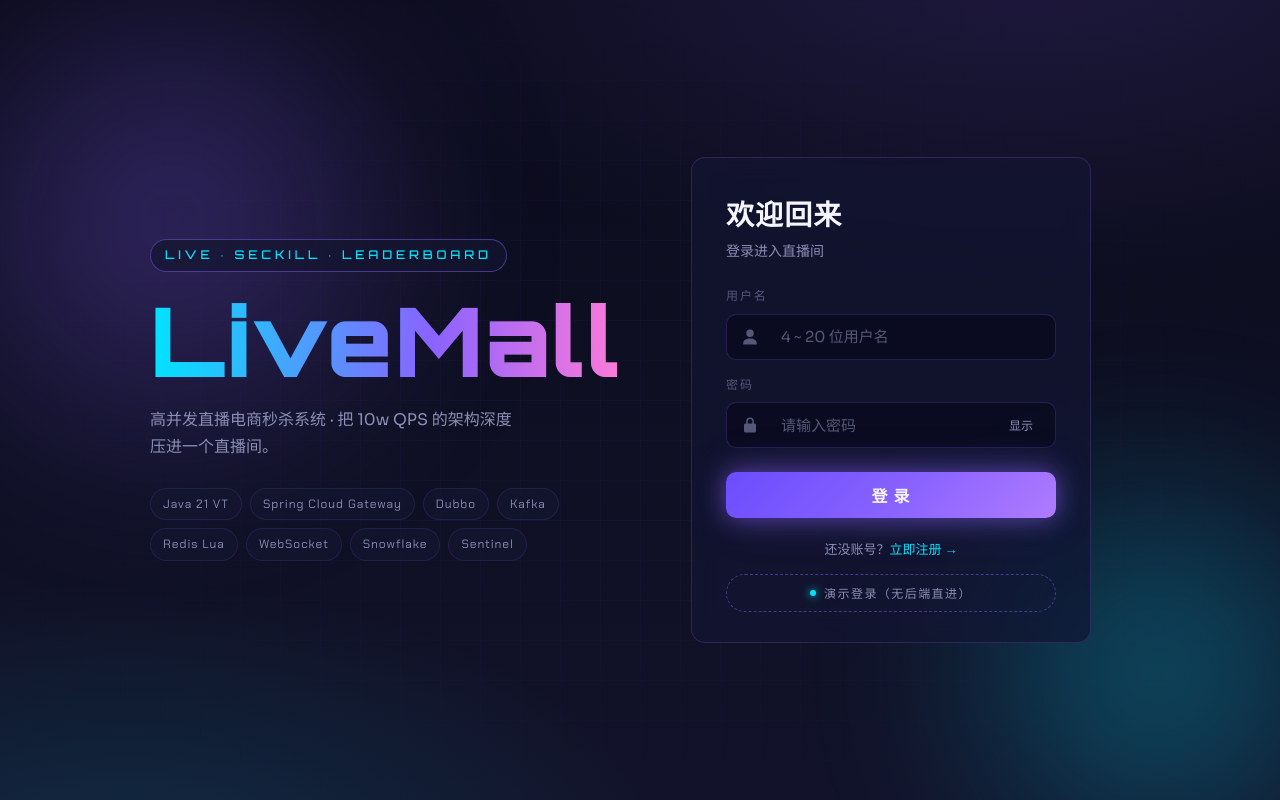
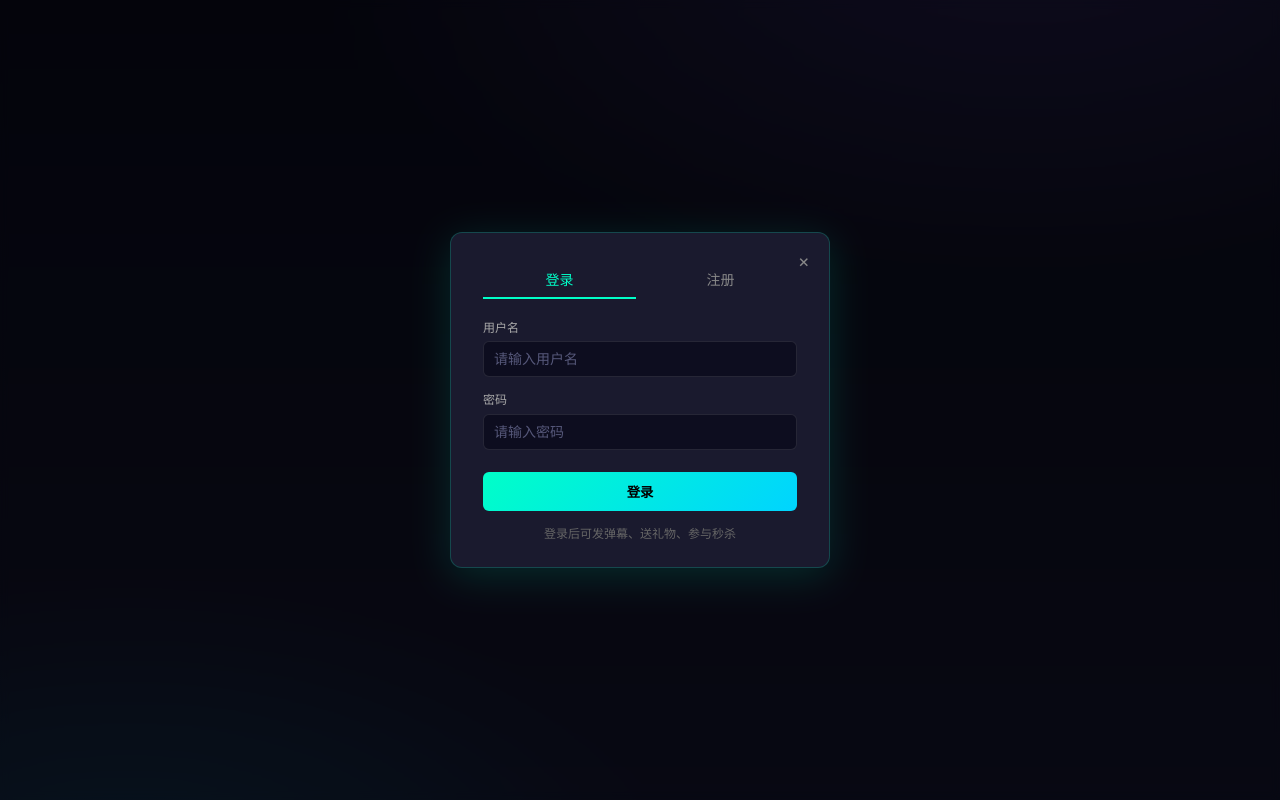
Before and after one commit to DarthJolumn/VTSeckillShortLink, a Vue app in the folder livemall-ui-vue/: page /anchor/stream in a window 1280 px wide. Before the commit this address led to /login. Built offline with nearby package versions, Linux system fonts and the light colour scheme; no server answers.

Commit message:
fix(ui): 修改前端登录与api接口等

```diff
--- a/livemall-ui-vue/src/App.vue
+++ b/livemall-ui-vue/src/App.vue
@@ -4,10 +4,11 @@
       <component :is="Component" :key="route.fullPath" />
     </transition>
   </router-view>
+  <LoginModal />
 </template>
 
 <script setup>
-// 顶层只承载路由出口与转场动效，业务布局由各 layout 负责
+import LoginModal from '@/components/auth/LoginModal.vue'
 </script>
 
 <style>
--- /dev/null
+++ b/livemall-ui-vue/src/components/auth/LoginModal.vue
@@ -0,0 +1,207 @@
+<template>
+  <Teleport to="body">
+    <div v-if="visible" class="login-modal-overlay" @click.self="close">
+      <div class="login-modal-card">
+        <button class="close-btn" @click="close">&times;</button>
+
+        <div class="tab-row">
+          <button :class="{ active: activeTab === 'login' }" @click="activeTab = 'login'">登录</button>
+          <button :class="{ active: activeTab === 'register' }" @click="activeTab = 'register'">注册</button>
+        </div>
+
+        <!-- 登录表单 -->
+        <form v-if="activeTab === 'login'" @submit.prevent="onLogin">
+          <div class="field">
+            <label>用户名</label>
+            <input v-model="loginForm.username" type="text" placeholder="请输入用户名" required />
+          </div>
+          <div class="field">
+            <label>密码</label>
+            <input v-model="loginForm.password" type="password" placeholder="请输入密码" required />
+          </div>
+          <p v-if="errMsg" class="error-msg">{{ errMsg }}</p>
+          <button type="submit" class="submit-btn" :disabled="loading">
+            {{ loading ? '登录中...' : '登录' }}
+          </button>
+        </form>
+
+        <!-- 注册表单 -->
+        <form v-else @submit.prevent="onRegister">
+          <div class="field">
+            <label>用户名</label>
+            <input v-model="regForm.username" type="text" placeholder="4-20 位字符" required />
+          </div>
+          <div class="field">
+            <label>密码</label>
+            <input v-model="regForm.password" type="password" placeholder="至少 8 位" required />
+          </div>
+          <div class="field">
+            <label>确认密码</label>
+            <input v-model="regForm.confirmPassword" type="password" placeholder="再输一次" required />
+          </div>
+          <div class="field">
+            <label>手机号（可选）</label>
+            <input v-model="regForm.phone" type="text" placeholder="11 位手机号" />
+          </div>
+          <p v-if="errMsg" class="error-msg">{{ errMsg }}</p>
+          <button type="submit" class="submit-btn" :disabled="loading">
+            {{ loading ? '注册中...' : '注册并登录' }}
+          </button>
+        </form>
+
+        <p class="hint">登录后可发弹幕、送礼物、参与秒杀</p>
+      </div>
+    </div>
+  </Teleport>
+</template>
+
+<script setup>
+import { ref, reactive } from 'vue'
+import { useLoginModal } from '@/composables/useLoginModal'
+
+const { visible, activeTab, handleLogin, handleRegister, close } = useLoginModal()
+
+const loading = ref(false)
+const errMsg = ref('')
+
+const loginForm = reactive({ username: '', password: '' })
+const regForm = reactive({ username: '', password: '', confirmPassword: '', phone: '' })
+
+async function onLogin() {
+  errMsg.value = ''
+  loading.value = true
+  try {
+    await handleLogin({ ...loginForm })
+    loginForm.username = ''
+    loginForm.password = ''
+  } catch (e) {
+    errMsg.value = e.message || '登录失败'
+  } finally {
+    loading.value = false
+  }
+}
+
+async function onRegister() {
+  errMsg.value = ''
+  if (regForm.password !== regForm.confirmPassword) {
+    errMsg.value = '两次密码不一致'
+    return
+  }
+  if (regForm.password.length < 8) {
+    errMsg.value = '密码至少 8 位'
+    return
+  }
+  loading.value = true
+  try {
+    await handleRegister({ ...regForm })
+    regForm.username = ''
+    regForm.password = ''
+    regForm.confirmPassword = ''
+    regForm.phone = ''
+  } catch (e) {
+    errMsg.value = e.message || '注册失败'
+  } finally {
+    loading.value = false
+  }
+}
+</script>
+
+<style scoped>
+.login-modal-overlay {
+  position: fixed;
+  inset: 0;
+  background: rgba(0, 0, 0, 0.55);
+  backdrop-filter: blur(4px);
+  display: flex;
+  align-items: center;
+  justify-content: center;
+  z-index: 9999;
+}
+.login-modal-card {
+  position: relative;
+  width: 380px;
+  padding: 28px 32px 24px;
+  border-radius: 12px;
+  background: #1a1a2e;
+  border: 1px solid rgba(0, 255, 200, 0.2);
+  box-shadow: 0 8px 40px rgba(0, 255, 200, 0.15);
+}
+.close-btn {
+  position: absolute;
+  top: 12px;
+  right: 14px;
+  background: none;
+  border: none;
+  color: #888;
+  font-size: 22px;
+  cursor: pointer;
+}
+.close-btn:hover { color: #fff; }
+.tab-row {
+  display: flex;
+  gap: 8px;
+  margin-bottom: 20px;
+}
+.tab-row button {
+  flex: 1;
+  padding: 8px;
+  border: none;
+  border-bottom: 2px solid transparent;
+  background: none;
+  color: #888;
+  font-size: 14px;
+  cursor: pointer;
+}
+.tab-row button.active {
+  color: #00ffc8;
+  border-bottom-color: #00ffc8;
+}
+.field {
+  margin-bottom: 14px;
+}
+.field label {
+  display: block;
+  margin-bottom: 4px;
+  font-size: 12px;
+  color: #aaa;
+}
+.field input {
+  width: 100%;
+  padding: 8px 10px;
+  border: 1px solid rgba(255, 255, 255, 0.1);
+  border-radius: 6px;
+  background: #0d0d1f;
+  color: #eee;
+  font-size: 14px;
+}
+.field input:focus {
+  border-color: rgba(0, 255, 200, 0.4);
+  outline: none;
+}
+.error-msg {
+  color: #ff5a5a;
+  font-size: 12px;
+  margin: 4px 0;
+}
+.submit-btn {
+  width: 100%;
+  padding: 10px;
+  margin-top: 8px;
+  border: none;
+  border-radius: 6px;
+  background: linear-gradient(135deg, #00ffc8, #00d4ff);
+  color: #000;
+  font-weight: 600;
+  cursor: pointer;
+}
+.submit-btn:disabled {
+  opacity: 0.5;
+  cursor: not-allowed;
+}
+.hint {
+  margin-top: 14px;
+  text-align: center;
+  font-size: 12px;
+  color: #666;
+}
+</style>
--- /dev/null
+++ b/livemall-ui-vue/src/composables/useLoginModal.js
@@ -0,0 +1,63 @@
+// 全局登录弹窗状态管理 · Promise 化回调
+// 与 v1 匿名观看设计对齐：未登录操作触发弹窗，登录成功后继续原操作
+
+import { ref } from 'vue'
+import { useUserStore } from '@/stores/user'
+import { ROLE } from '@/constants'
+
+const visible = ref(false)
+const activeTab = ref('login')
+let resolvePromise = null
+let redirectTarget = null
+
+export function useLoginModal() {
+
+  function showLoginModal(options = {}) {
+    activeTab.value = options.tab || 'login'
+    redirectTarget = options.redirect || null
+    visible.value = true
+    return new Promise((resolve) => {
+      resolvePromise = resolve
+    })
+  }
+
+  async function handleLogin(credentials) {
+    const userStore = useUserStore()
+    await userStore.login(credentials)
+    _resolveSuccess(userStore.userInfo)
+  }
+
+  async function handleRegister(form) {
+    const userStore = useUserStore()
+    await userStore.register(form)
+    // 注册成功后自动登录
+    await userStore.login({ username: form.username, password: form.password })
+    _resolveSuccess(userStore.userInfo)
+  }
+
+  function _resolveSuccess(userInfo) {
+    visible.value = false
+    resolvePromise?.(userInfo)
+    resolvePromise = null
+    if (redirectTarget && typeof redirectTarget === 'string') {
+      window.location.href = redirectTarget
+    }
+    redirectTarget = null
+  }
+
+  function close() {
+    visible.value = false
+    resolvePromise?.(null)
+    resolvePromise = null
+    redirectTarget = null
+  }
+
+  return {
+    visible,
+    activeTab,
+    showLoginModal,
+    handleLogin,
+    handleRegister,
+    close,
+  }
+}
--- a/livemall-ui-vue/src/constants/index.js
+++ b/livemall-ui-vue/src/constants/index.js
@@ -46,11 +46,16 @@ export const ROOM_STATUS = Object.freeze({
 export const WS_TYPE = Object.freeze({
   // 上行
   PING: 'PING',
+  AUTH: 'AUTH',            // 匿名连接运行时升级为认证连接
   BARRAGE: 'BARRAGE',
   GIFT: 'GIFT',
   SEC_KILL: 'SEC_KILL',
   // 下行
   PONG: 'PONG',
+  CONNECTED: 'CONNECTED',   // 握手成功回执
+  AUTH_OK: 'AUTH_OK',        // AUTH 升级成功
+  AUTH_FAILED: 'AUTH_FAILED',// AUTH 升级失败 / 握手验签失败
+  NEED_AUTH: 'NEED_AUTH',    // 匿名用户尝试写操作时回执
   BARRAGE_DOWN: 'BARRAGE',
   GIFT_DOWN: 'GIFT',
   SEC_KILL_RESULT: 'SEC_KILL_RESULT',
--- a/livemall-ui-vue/src/infra/request.js
+++ b/livemall-ui-vue/src/infra/request.js
@@ -33,14 +33,7 @@ http.interceptors.request.use((config) => {
     if (access && !config.headers.Authorization) {
       config.headers.Authorization = `Bearer ${access}`
     }
-    // dev 模式绕过 Gateway，需要自行从 JWT 解出 userId 注入 X-User-Id
-    // 生产环境由 Gateway 解 JWT 后注入此 header
-    if (access && !config.headers['X-User-Id']) {
-      try {
-        const payload = JSON.parse(atob(access.split('.')[1]))
-        if (payload.sub) config.headers['X-User-Id'] = payload.sub
-      } catch { /* ignore malformed token */ }
-    }
+    // X-User-Id 由 Gateway 解 JWT 后注入，前端不要重复注入（避免下游出现重复 Header）
     // 预刷新：AT 剩不到 5min 时异步续期，秒杀时保证持有新鲜 AT
     const isAuthEndpoint = /\/auth\//.test(config.url)
     if (access && !isAuthEndpoint) {
--- a/livemall-ui-vue/src/infra/ws-client.js
+++ b/livemall-ui-vue/src/infra/ws-client.js
@@ -49,10 +49,13 @@ export class WsClient {
   connect() {
     if (this.mock) return this._startMock()
     this._setStatus(WS_STATUS.CONNECTING)
-    // VITE_WS_BASE 形如 ws://host/ws 或 wss://host/ws；末尾不带 /ws 也兼容
     const base = (import.meta.env.VITE_WS_BASE || `ws://${location.host}/ws`).replace(/\/ws$/, '')
-    const token = tokens.getAccessToken() || 'demo-token'
-    const url = `${base}/ws/live/${this.roomId}?token=${encodeURIComponent(token)}`
+    const token = tokens.getAccessToken()
+    // token 可选：无 token → 匿名连接（只收不发）
+    let url = `${base}/ws/live/${this.roomId}`
+    if (token) {
+      url += `?token=${encodeURIComponent(token)}`
+    }
     try {
       this._ws = new WebSocket(url)
     } catch (e) {
@@ -63,6 +66,16 @@ export class WsClient {
     this._ws.onmessage = this._onMessage.bind(this)
     this._ws.onerror = () => { /* 由 onclose 兜底重连 */ }
     this._ws.onclose = this._onCloseEvt.bind(this)
+  }
+
+  // 匿名连接运行时升级为认证连接
+  upgradeAuth(token) {
+    if (!this._ws || this._ws.readyState !== WebSocket.OPEN) return
+    this._sendRaw({
+      type: 'AUTH',
+      data: { token: encodeURIComponent(token) },
+      timestamp: Date.now(),
+    })
   }
 
   async _startMock() {
--- a/livemall-ui-vue/src/router/guards.js
+++ b/livemall-ui-vue/src/router/guards.js
@@ -1,8 +1,9 @@
 // 路由守卫 · 鉴权 / 角色 / 标题
+// v1 匿名观看改造：首页 + 直播间匿名可看，需登录页面弹窗不跳转
 import { useUserStore } from '@/stores/user'
+import { useLoginModal } from '@/composables/useLoginModal'
 import { ROLE } from '@/constants'
 
-// 各角色默认落地页
 const HOME_BY_ROLE = {
   [ROLE.AUDIENCE]: '/',
   [ROLE.ANCHOR]: '/anchor/stream',
@@ -14,21 +15,27 @@ export function installGuards(router) {
     const userStore = useUserStore()
     document.title = to.meta.title ? `${to.meta.title} · LiveMall` : 'LiveMall · 直播秒杀'
 
-    // 公共页直接放行
+    // 1. 公共页直接放行
     if (to.meta.public) {
-      // 已登录用户访问登录/注册 → 跳首页
       if (userStore.isLogin && (to.name === 'login' || to.name === 'register')) {
         return next({ path: HOME_BY_ROLE[userStore.role] || '/' })
       }
       return next()
     }
 
-    // 需登录
-    if (!userStore.isLogin) {
-      return next({ path: '/login', query: { redirect: to.fullPath } })
+    // 2. 首页 + 直播间 — 匿名可看
+    if (to.name === 'home' || to.name === 'live-room') {
+      return next()
     }
 
-    // 角色校验
+    // 3. 需登录页面 — 未登录弹出登录弹窗，不跳转
+    if (!userStore.isLogin) {
+      const { showLoginModal } = useLoginModal()
+      showLoginModal({ redirect: to.fullPath })
+      return next(false)
+    }
+
+    // 4. 角色校验
     const roles = to.meta.roles
     if (roles && !roles.includes(userStore.role)) {
       return next('/403')
--- a/livemall-ui-vue/src/stores/live.js
+++ b/livemall-ui-vue/src/stores/live.js
@@ -1,11 +1,14 @@
 // 直播间状态 · 房间 / 在线 / 弹幕队列（环形缓冲）/ 礼物 / 排行榜 / 连接状态
+// v1 匿名观看改造：支持匿名 WS 连接 + 登录后 AUTH 升级
 import { defineStore } from 'pinia'
 import { WsClient, WS_STATUS } from '@/infra/ws-client'
 import { WS_TYPE } from '@/constants'
+import { useUserStore } from '@/stores/user'
+import { tokens } from '@/infra/auth'
+import { watch } from 'vue'
 
-const BARRAGE_MAX = 80 // 环形缓冲上限
+const BARRAGE_MAX = 80
 
-// mock 开关：后端未就绪时默认走 mock，让直播间动效闭环可演示
 const USE_MOCK = import.meta.env.VITE_USE_WS_MOCK === '1' || !tokensExists()
 
 function tokensExists() {
@@ -63,6 +66,7 @@ export const useLiveStore = defineStore('live', {
 
       // 订阅下行消息
       const sub = (type, fn) => this._unsubs.push(this._client.on(type, fn))
+      sub(WS_TYPE.CONNECTED, (d) => { this.online = d.online || 0 })
       sub(WS_TYPE.BARRAGE_DOWN, (d) => this.pushBarrage(d))
       sub(WS_TYPE.GIFT_DOWN, (d) => this.onGift(d))
       sub(WS_TYPE.ONLINE_COUNT, (d) => { this.online = d.count })
@@ -71,8 +75,21 @@ export const useLiveStore = defineStore('live', {
       sub(WS_TYPE.KICK, (d) => { this.kicked = d || { reason: '同一账号在别处登录' } })
       sub(WS_TYPE.BAN, () => { this.kicked = { reason: '账号已被封禁', ban: true } })
       sub(WS_TYPE.ROOM_CLOSED, () => { this.kicked = { reason: '主播已下播', closed: true } })
+      sub(WS_TYPE.AUTH_OK, (d) => { console.log('[WS] AUTH 升级成功, userId=', d.userId) })
+      sub(WS_TYPE.NEED_AUTH, () => { console.log('[WS] 需要登录才能操作') })
 
       this._client.connect()
+
+      // 监听用户登录态变化，登录成功后自动发 AUTH 升级 WS 连接
+      const userStore = useUserStore()
+      this._authUnwatch = watch(
+        () => userStore.accessToken,
+        (newToken) => {
+          if (newToken && this._client && this._client.status === WS_STATUS.OPEN) {
+            this._client.upgradeAuth(newToken)
+          }
+        }
+      )
     },
 
     pushBarrage(d) {
@@ -118,6 +135,8 @@ export const useLiveStore = defineStore('live', {
     leave() {
       this._unsubs.forEach((fn) => fn?.())
       this._unsubs = []
+      this._authUnwatch?.()
+      this._authUnwatch = null
       this._client?.destroy()
       this._client = null
       this.status = WS_STATUS.IDLE
```
